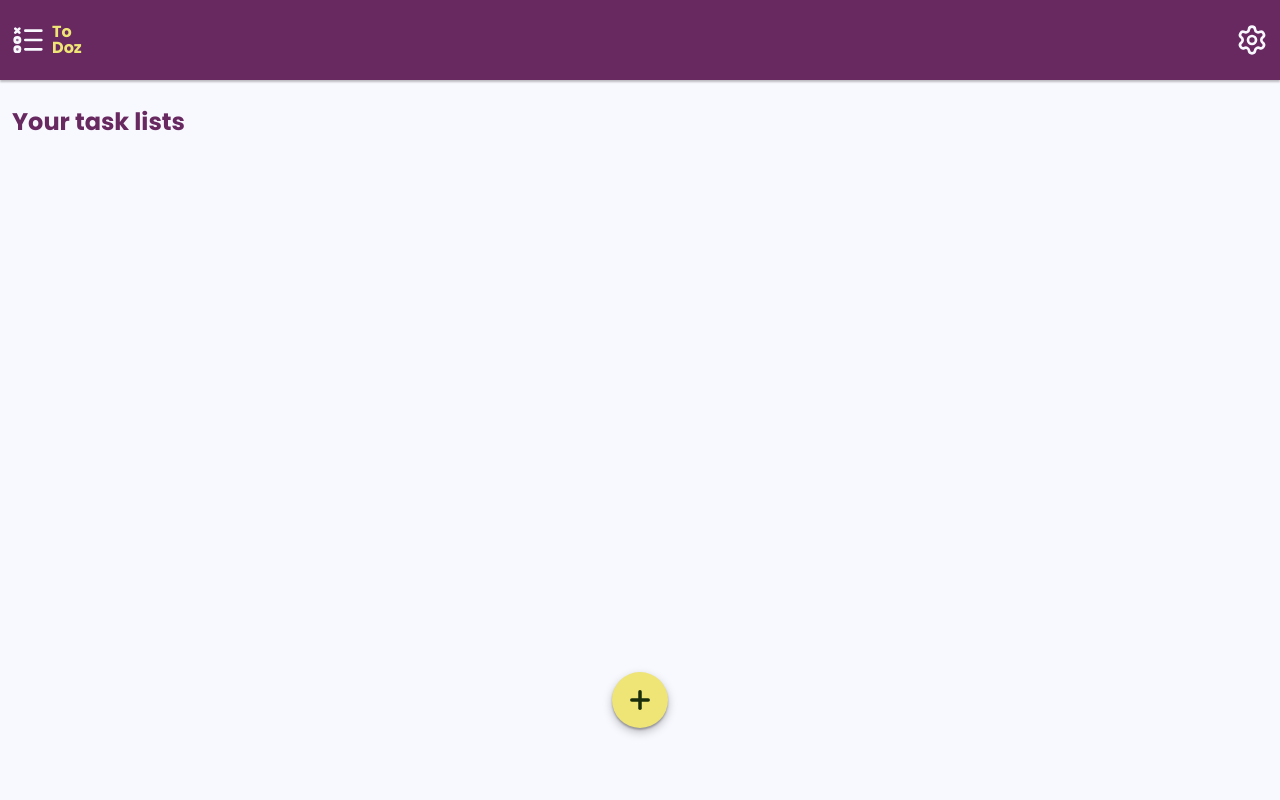
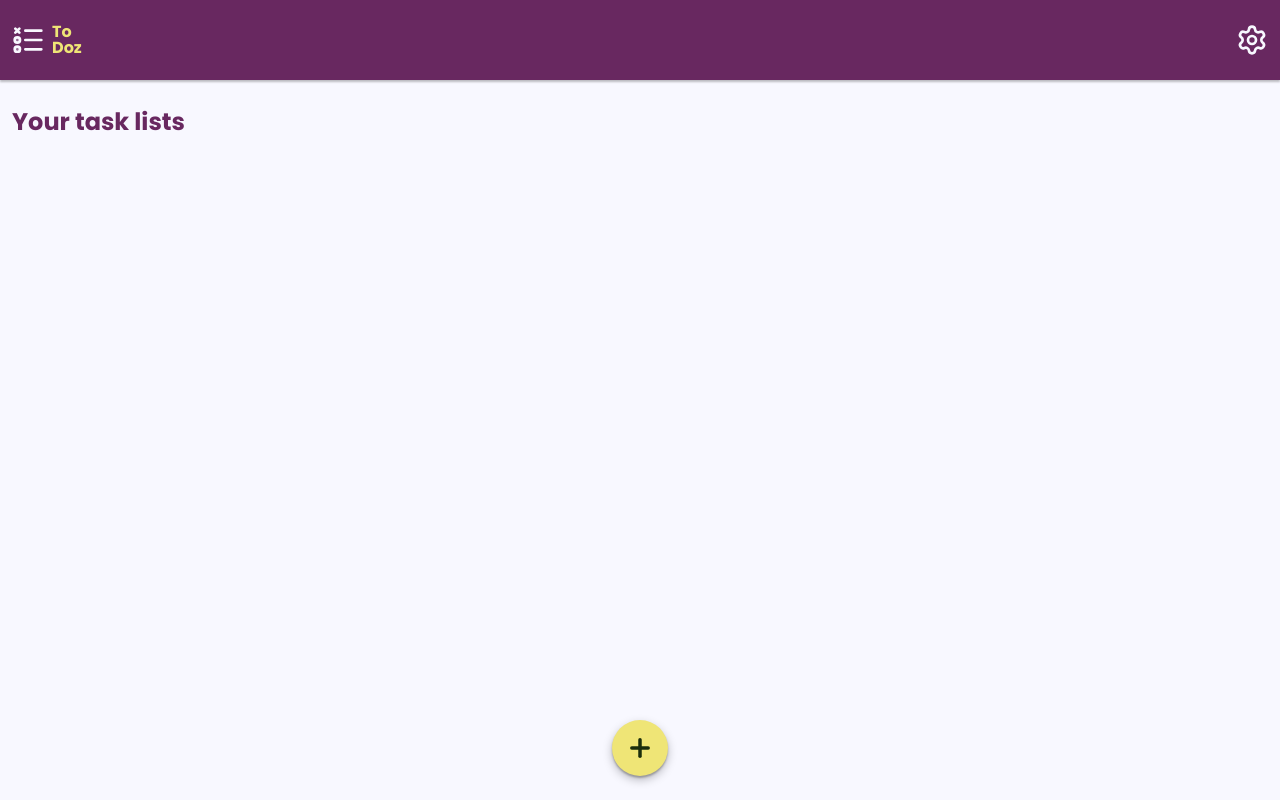
Before and after one commit to samspi-tech/todoz, a React (Vite) app: page /tasks in a window 1280 px wide. Built offline with nearby package versions, Linux system fonts and the light colour scheme.

Commit message:
feat: add empty component
Component to render when the user has not lists yet.

```diff
--- a/src/components/tasksList/TasksList.module.css
+++ b/src/components/tasksList/TasksList.module.css
@@ -1,10 +1,13 @@
 .taskListsContainer {
-    height: 100%;
+    flex-grow: 1;
     position: relative;
+
+    display: flex;
+    flex-direction: column;
 
     & > button {
         position: absolute;
-        bottom: 4.8rem;
+        bottom: 0;
         left: 50%;
         transform: translateX(-50%);
 
--- a/src/pages/appLayout/AppLayout.module.css
+++ b/src/pages/appLayout/AppLayout.module.css
@@ -1,10 +1,14 @@
 .appLayout {
     height: 100dvh;
 
-    display: grid;
-    grid-template-rows: auto 1fr;
+    display: flex;
+    flex-direction: column;
 
     & main {
+        flex-grow: 1;
         padding: 2.4rem 1.2rem;
+
+        display: flex;
+        flex-direction: column;
     }
 }
```
Also changed, not shown: src/components/empty/Empty.module.css (added, +18 -0 lines), src/components/empty/Empty.tsx (added, +17 -0 lines), src/assets/unsplash-alghozy-illustration.png (added).
